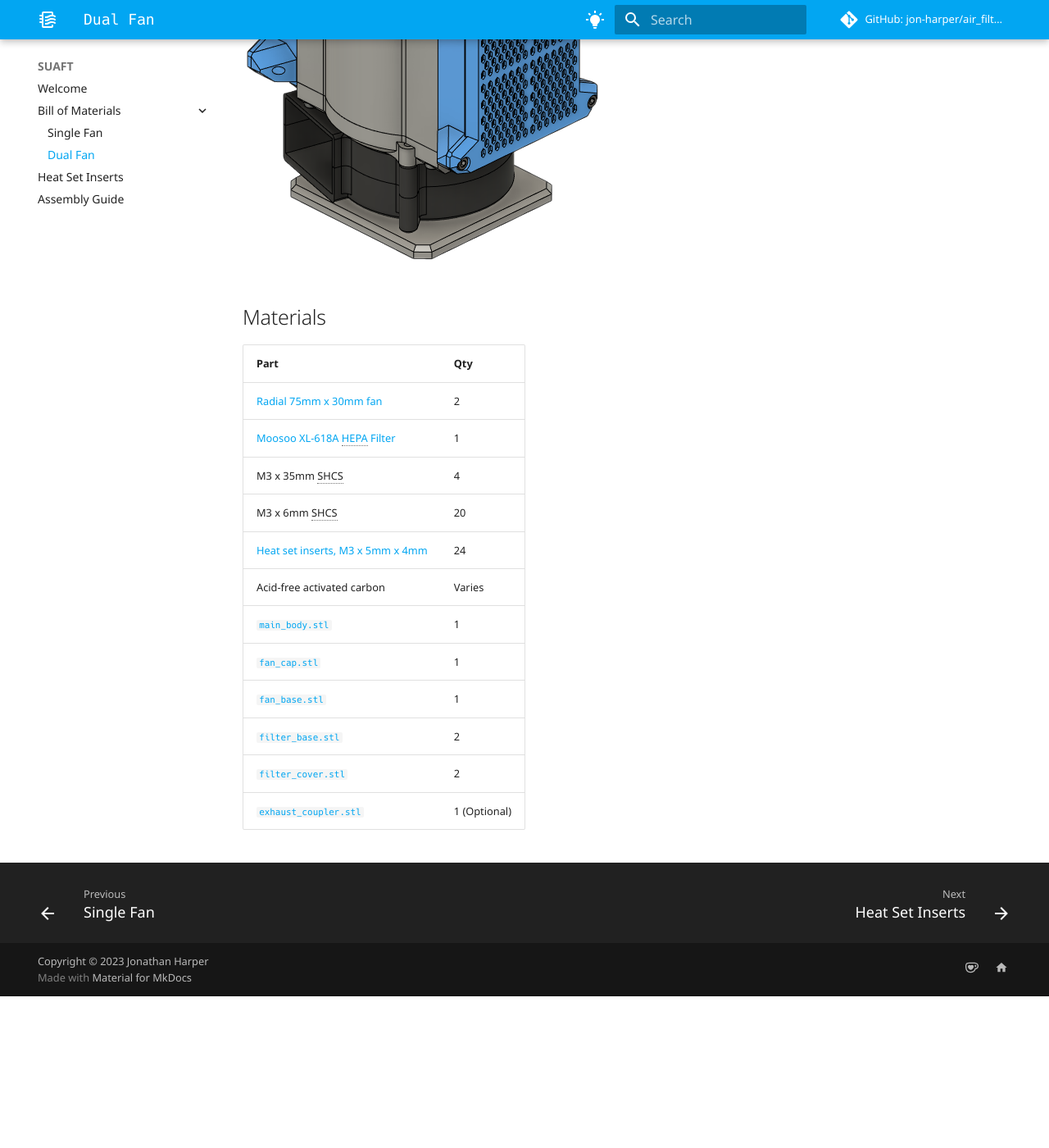
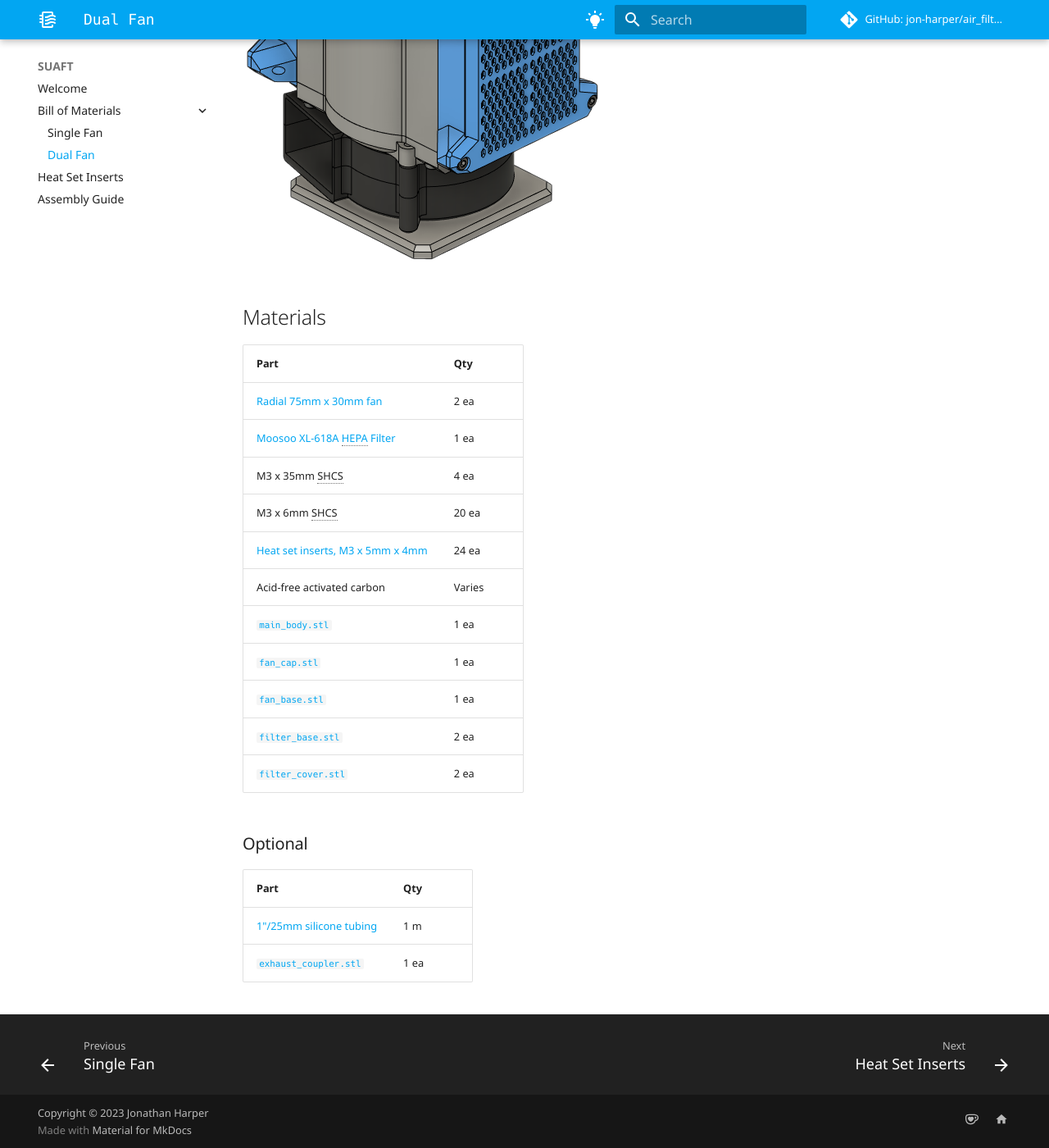
Before and after one commit to jon-harper/air_filter, an MkDocs documentation site: the page built from docs/dual.md, in a window 1280 px wide and 1400 px high, scrolled down 447 px. Shown: the whole window at 82% size. Built offline with MkDocs 1.6.1 and Material for MkDocs 9.7.7, drawn with Linux system fonts in a browser that asks for light colours; comment, search, counter and statistics services are not loaded; before the commit the page ends 1662 px from its top, so only the background shows below that.

Commit message:
touched up BOM

```diff
--- a/docs/dual.md
+++ b/docs/dual.md
@@ -12,15 +12,21 @@ hide: toc
 
 | Part | Qty |
 |------|-----|
-| [Radial 75mm x 30mm fan][bom_7530_fan]            | 2 |
-| [Moosoo XL-618A HEPA Filter][bom_hepa]            | 1 |
-| M3 x 35mm SHCS                                    | 4 |
-| M3 x 6mm SHCS                                     | 20 |
-| [Heat set inserts, M3 x 5mm x 4mm][bom_inserts]   | 24 |
+| [Radial 75mm x 30mm fan][bom_7530_fan]            | 2 ea |
+| [Moosoo XL-618A HEPA Filter][bom_hepa]            | 1 ea |
+| M3 x 35mm SHCS                                    | 4 ea |
+| M3 x 6mm SHCS                                     | 20 ea |
+| [Heat set inserts, M3 x 5mm x 4mm][bom_inserts]   | 24 ea |
 | Acid-free activated carbon                        | Varies |
-| [`main_body.stl`][stl_main_body]                  | 1 |
-| [`fan_cap.stl`][stl_fan_cap]                      | 1 |
-| [`fan_base.stl`][stl_fan_base]                    | 1 |
-| [`filter_base.stl`][stl_filter_base]              | 2 |
-| [`filter_cover.stl`][stl_filter_cover]            | 2 |
-| [`exhaust_coupler.stl`][stl_exhaust_coupler]      | 1 (Optional) |
+| [`main_body.stl`][stl_main_body]                  | 1 ea |
+| [`fan_cap.stl`][stl_fan_cap]                      | 1 ea |
+| [`fan_base.stl`][stl_fan_base]                    | 1 ea |
+| [`filter_base.stl`][stl_filter_base]              | 2 ea |
+| [`filter_cover.stl`][stl_filter_cover]            | 2 ea |
+
+### Optional
+
+| Part | Qty |
+|------|-----|
+| [1"/25mm silicone tubing][bom_tubing]             | 1 m |
+| [`exhaust_coupler.stl`][stl_exhaust_coupler]      | 1 ea |
```
Also changed, not shown: docs/single.md (+9 -9 lines), include/links.md (+1 -0 lines).
